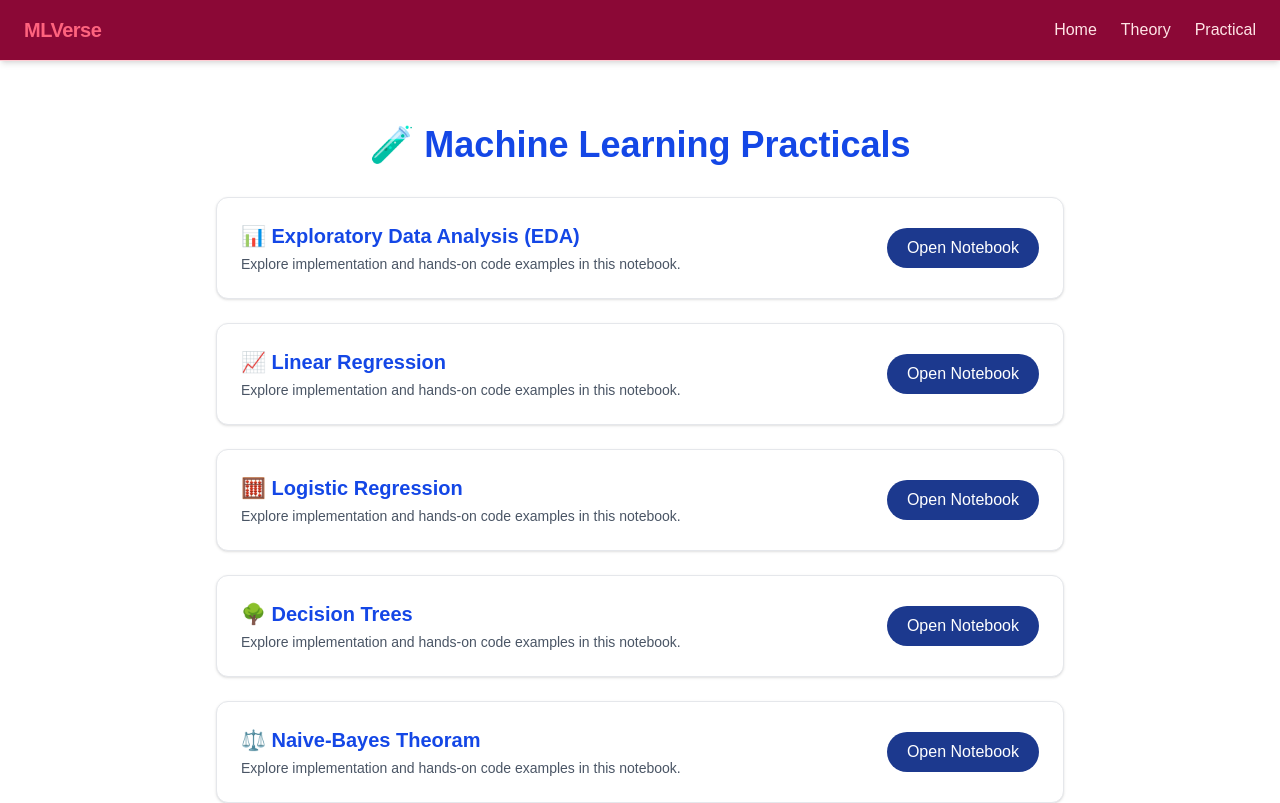
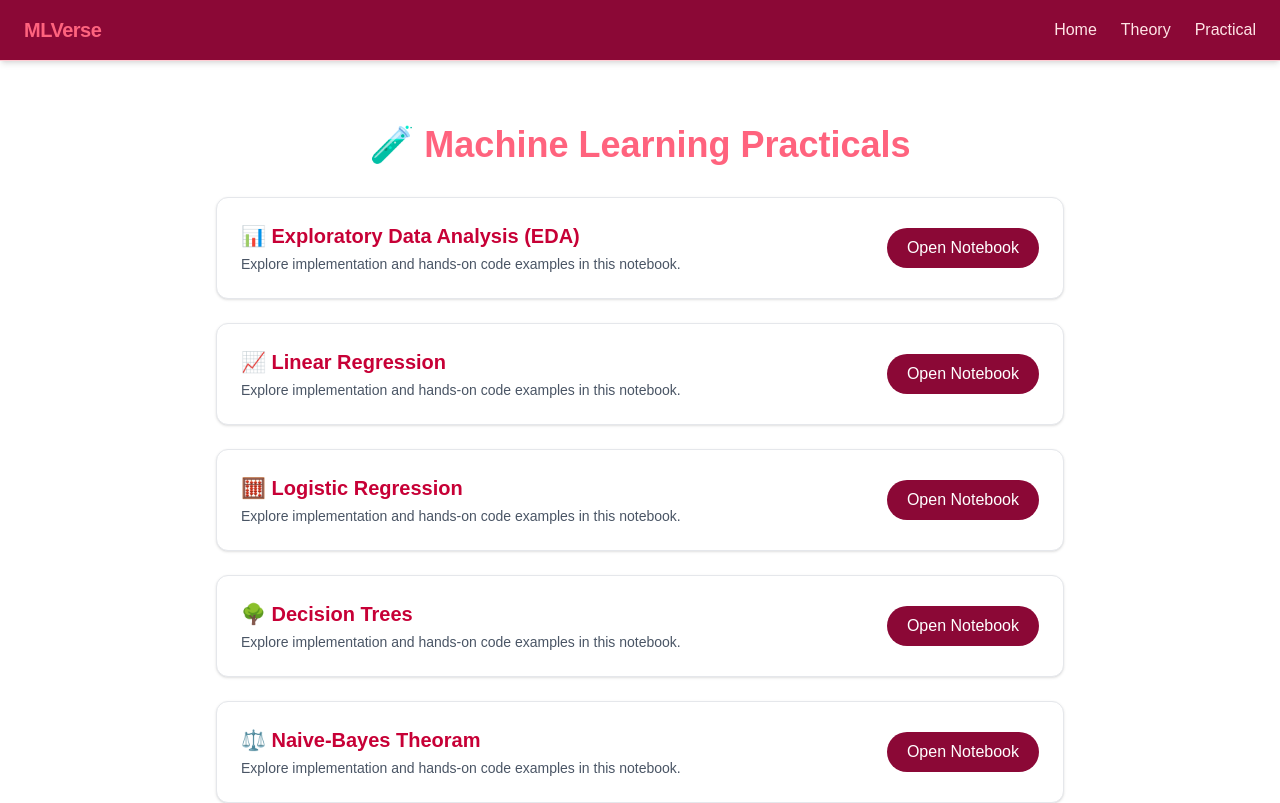
Before and after one commit to Ashwinib26/MLverse-A-Machine-Learning-guide, a Next.js app in the folder mlverse-guide/: page /practical in a window 1280 px wide. Shown: the top 803 px of the page. Built offline with nearby package versions, Linux system fonts and the light colour scheme.

Commit message:
Feature Update-Component pages UI Improvements

```diff
--- a/mlverse-guide/src/app/practical/page.tsx
+++ b/mlverse-guide/src/app/practical/page.tsx
@@ -36,7 +36,7 @@ export default function PracticalPage() {
 
   return (
     <div className="max-w-4xl mx-auto px-6 py-12 text-gray-900">
-      <h1 className="text-3xl sm:text-4xl font-bold mb-8 text-blue-700 text-center">
+      <h1 className="text-3xl sm:text-4xl font-bold mb-8 text-rose-400 text-center">
         🧪 Machine Learning Practicals
       </h1>
 
@@ -47,7 +47,7 @@ export default function PracticalPage() {
             className="p-6 border border-gray-200 rounded-xl bg-white shadow-sm hover:shadow-md transition flex justify-between items-center"
           >
             <div className="flex flex-col">
-              <h2 className="text-xl font-semibold mb-1 text-blue-700">
+              <h2 className="text-xl font-semibold mb-1 text-rose-700">
                 {item.emoji} {item.title}
               </h2>
               <p className="text-sm text-gray-600">
@@ -60,7 +60,7 @@ export default function PracticalPage() {
               target="_blank"
               rel="noopener noreferrer"
             >
-              <button className="bg-blue-900 hover:bg-blue-700 text-white text-sm sm:text-base font-medium px-5 py-2 rounded-full transition">
+              <button className="bg-rose-900 hover:bg-rose-700 text-white text-sm sm:text-base font-medium px-5 py-2 rounded-full transition">
                 Open Notebook
               </button>
             </Link>
--- a/mlverse-guide/src/app/theory/page.tsx
+++ b/mlverse-guide/src/app/theory/page.tsx
@@ -52,7 +52,7 @@ export default function TheoryPage() {
 
   return (
     <div className="max-w-4xl mx-auto px-6 py-12 text-gray-900">
-      <h1 className="text-3xl sm:text-4xl font-bold mb-8 text-blue-700 text-center">
+      <h1 className="text-3xl sm:text-4xl font-bold mb-8 text-rose-400 text-center">
         📘 Machine Learning Theory Guide
       </h1>
 
@@ -62,7 +62,7 @@ export default function TheoryPage() {
             key={index}
             className="p-6 border border-gray-200 rounded-xl bg-white shadow-sm hover:shadow-md transition"
           >
-            <h2 className="text-xl font-semibold mb-2 text-blue-600">
+            <h2 className="text-xl font-semibold mb-2 text-rose-900">
               {topic.emoji} {topic.title}
             </h2>
             <p className="text-base leading-relaxed text-gray-700">
```
